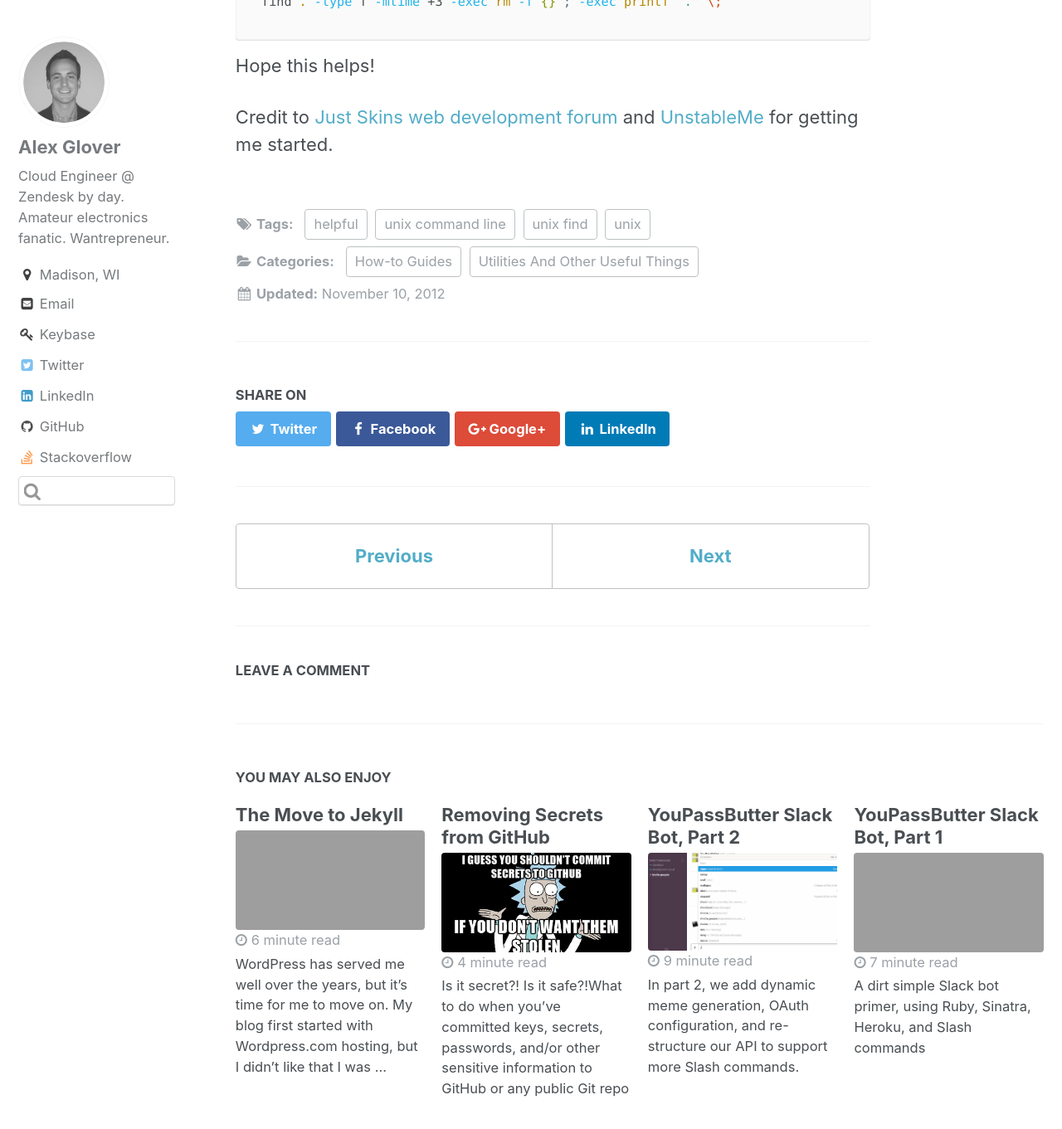
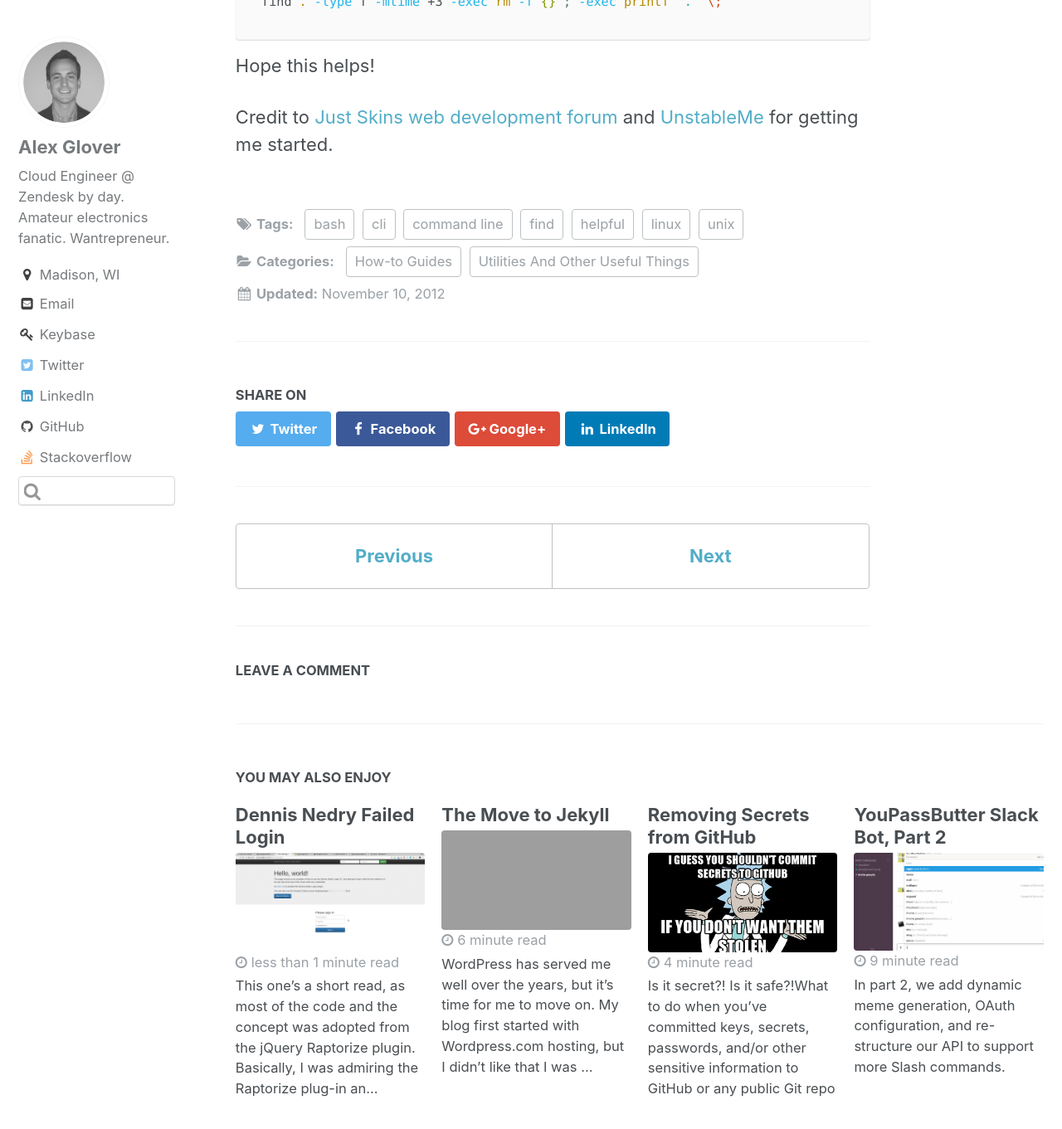
Before and after one commit to alexdglover/alexdglover.github.io, a Jekyll site: the page built from _posts/2012-11-10-deleting-files-based-on-system-timestamp.md, in a window 1280 px wide and 1400 px high, scrolled down 2206 px. Shown: the top 1361 px of the window at 83% size. Built offline with Jekyll 4.4.1, drawn with Linux system fonts in a browser that asks for light colours; comment, search, counter and statistics services are not loaded.

Commit message:
updates tags; adds dennis nedry post

```diff
--- a/_posts/2012-11-10-deleting-files-based-on-system-timestamp.md
+++ b/_posts/2012-11-10-deleting-files-based-on-system-timestamp.md
@@ -7,8 +7,11 @@ categories:
 tags:
 - helpful
 - unix
-- unix command line
-- unix find
+- linux
+- command line
+- cli
+- bash
+- find
 
 ---
 <p>Recently ran into an issue at work where a single database was creating A LOT of trace files. 54 gigabytes of trace files to be specific. Well, this was a problem because the system disk was only 56GB, preventing me from building new databases. No problem, its a dev environment, I'll just delete the trace files that are older than 3 days. Except that the trace file naming convention wasn't consistent, so there was no way for me to delete the oldest files based only on file name.</p>
--- /dev/null
+++ b/_posts/2017-03-11-dennis-nedry-failed-login.md
@@ -0,0 +1,34 @@
+---
+title: Dennis Nedry Failed Login
+date: 2017-03-11 15:22:08.000000000 -06:00
+layout: single-with-inline-teaser
+categories:
+- How-to Guides
+- Utilities And Other Useful Things
+- IT/Software Projects
+tags:
+- JavaScript
+- login
+header:
+  teaser: /assets/dennis-nedry-failed-login.gif
+  #overlay_image: /assets/dennis-nedry-failed-login.gif
+  #overlay_color: "#5e616c"
+
+---
+
+This one's a short read, as most of the code and the concept was adopted from
+the [jQuery Raptorize plugin](http://zurb.com/playground/jquery-raptorize).
+Basically, I was admiring the Raptorize plug-in and thought how funny it would be
+to have Dennis Nedry pop up and deliver his famous line, "Ah ah ah, you didn't
+say the magic word!" whenever you had a failed login. Thanks to the jQuery Raptorize
+plugin, the majority of the work was done. I just needed a picture of Dennis Nedry,
+an mp3 file for the audio, and tweak the code slightly. Then I put together a
+fake login page to demo the whole thing.
+
+[Demo](http://www.alexdglover.com/dennis-nedry-login/){: .btn .btn--large .btn--info}
+[GitHub Repo](https://github.com/alexdglover/dennis-nedry-login){: .btn .btn--info .btn--large}
+{: .text-center}
+
+This was a quick 1-2 hour kind of project that I did a long time ago and just never
+wrote a blog post for it. Hoping you got a quick laugh out of this post, let me
+know if any of you actually deploy it somewhere!
```
Also changed, not shown: assets/dennis-nedry-failed-login.gif (added).
